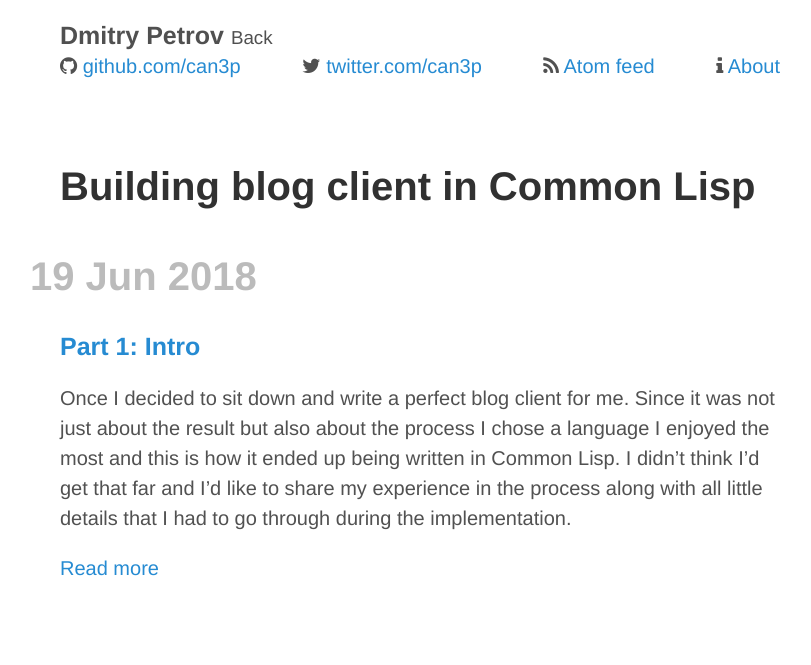
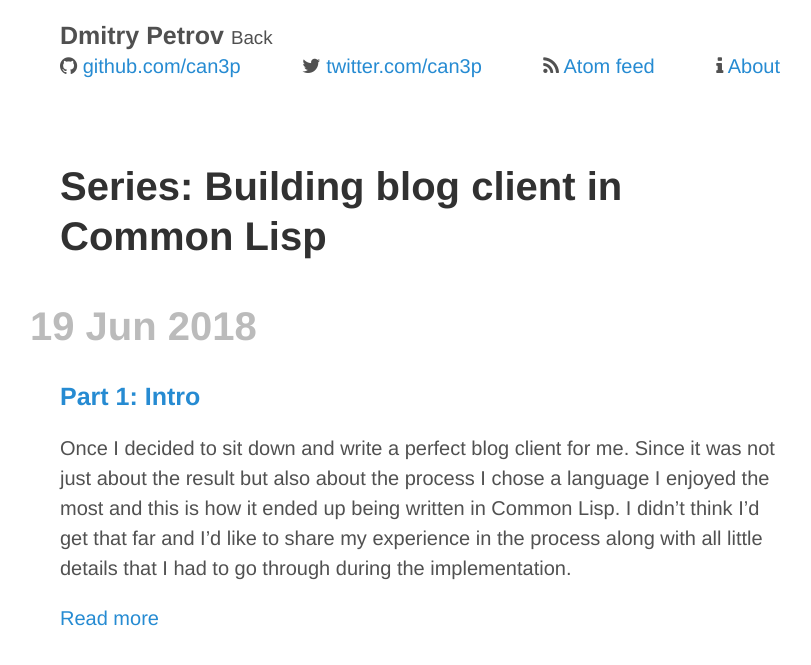
Before and after one commit to can3p/can3p.github.io, a Jekyll site: the page built from tag/building-blog-client.md, in a window 1280 px wide. Shown: the top 665 px of the page, without its empty margins (220-1031 px from the left). Built offline with Jekyll 4.4.1, drawn with Linux system fonts in a browser that asks for light colours.

Commit message:
title adjustment on tags page

```diff
--- a/_layouts/tagpage.html
+++ b/_layouts/tagpage.html
@@ -3,7 +3,7 @@ layout: default
 ---
 
 <div class="links">
-  <h1>{{ page.title }}</h1>
+  <h1>Series: {{ page.title }}</h1>
 
   {% assign curDate = site.time | date: '%s' %}
   {% for post in site.tags[page.tag] %}
```
